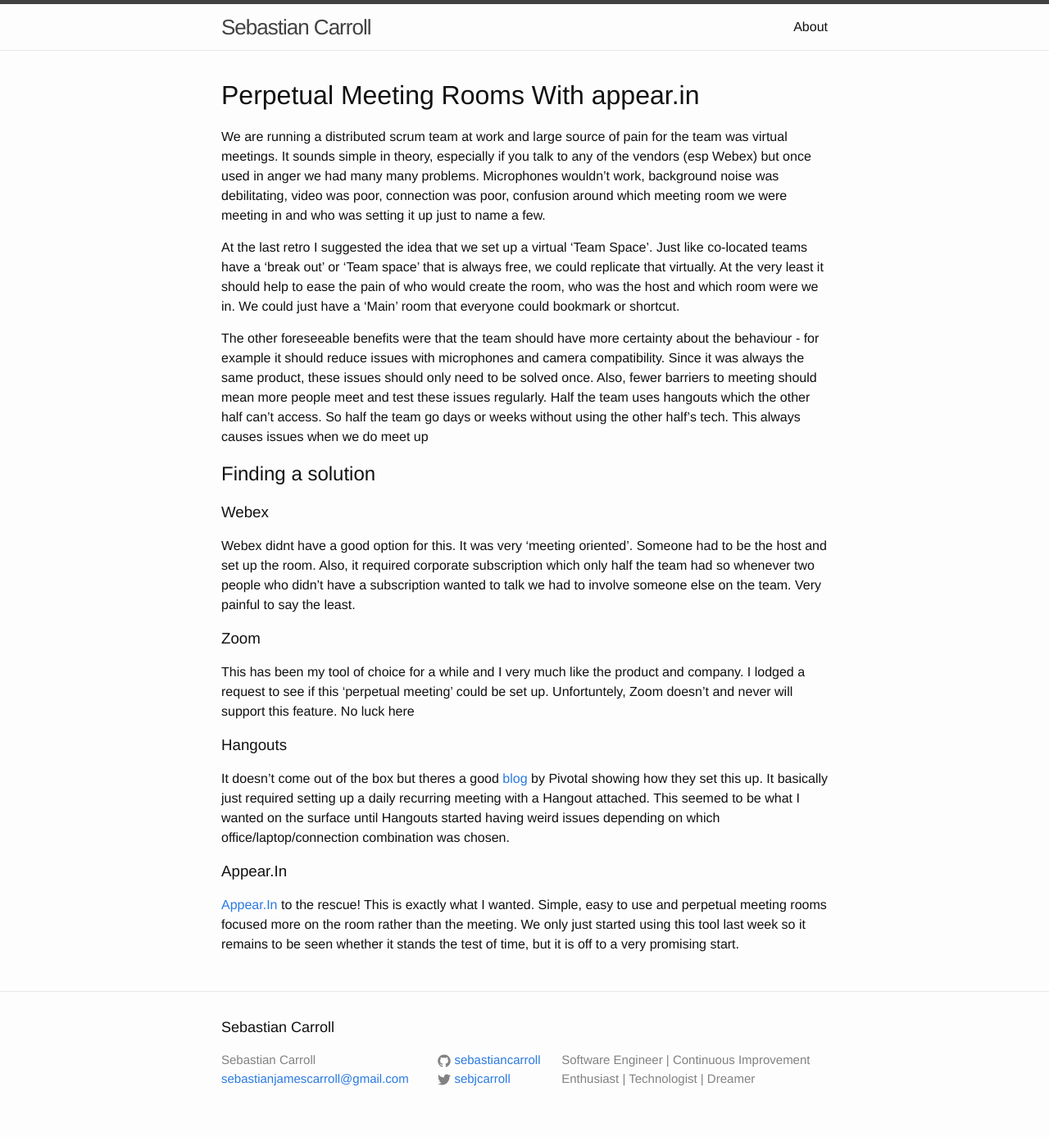
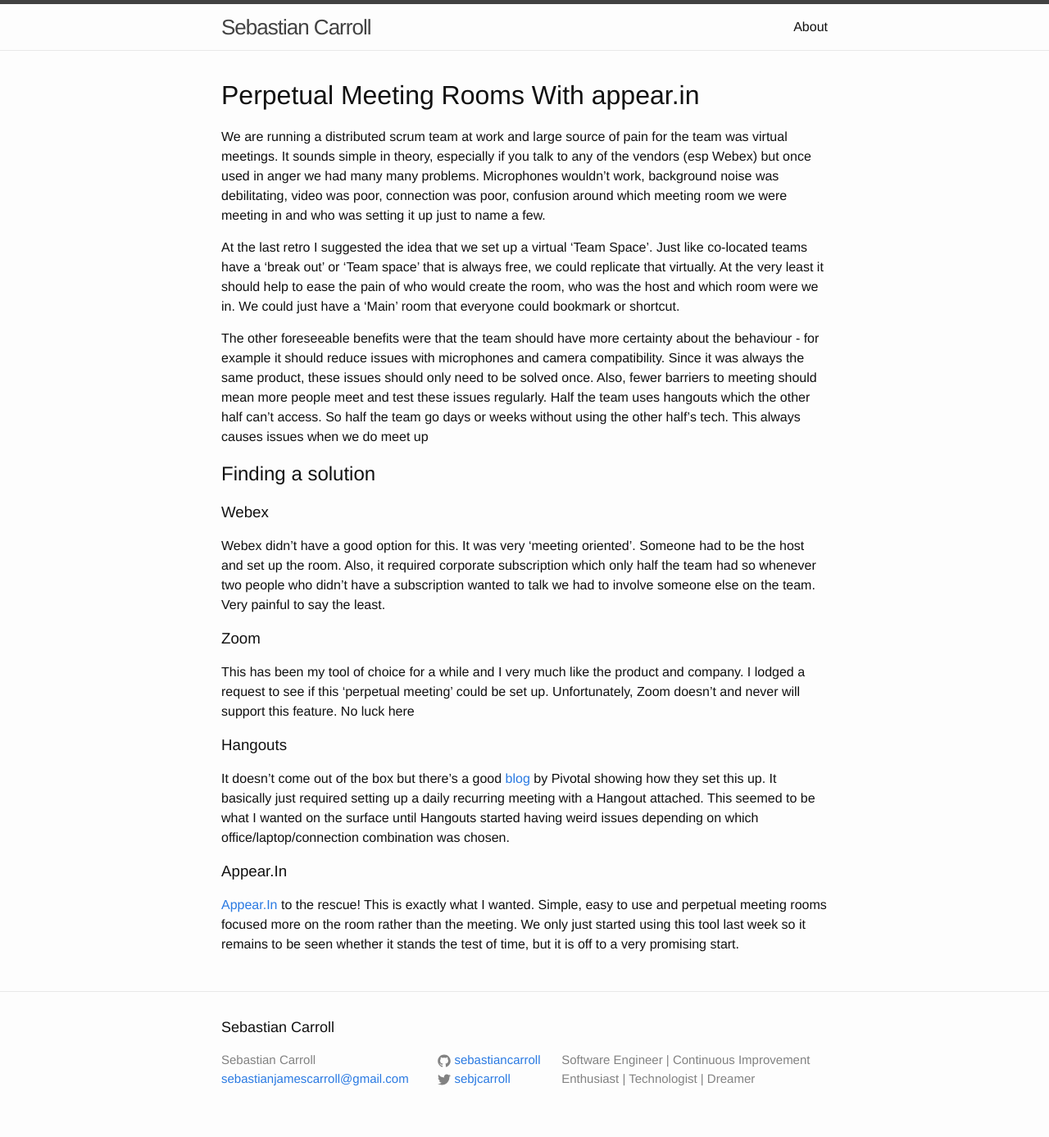
Before and after one commit to SebastianCarroll/sebastiancarroll.github.io, a Jekyll site: the page built from _posts/2017-03-05-perpetual-meeting-rooms-with-appearin.md, in a window 1280 px wide. Shown: the whole page at 82% size. Built offline with Jekyll 4.4.1, drawn with Linux system fonts in a browser that asks for light colours.

Commit message:
Fixed typos

```diff
--- a/_posts/2017-03-05-perpetual-meeting-rooms-with-appearin.md
+++ b/_posts/2017-03-05-perpetual-meeting-rooms-with-appearin.md
@@ -24,16 +24,16 @@ using the other half's tech. This always causes issues when we do meet up
 ## Finding a solution
 
 ### Webex
-Webex didnt have a good option for this. It was very 'meeting oriented'. Someone had to be the host and set up the room.
+Webex didn't have a good option for this. It was very 'meeting oriented'. Someone had to be the host and set up the room.
 Also, it required corporate subscription which only half the team had so whenever two people who didn't have a subscription
 wanted to talk we had to involve someone else on the team. Very painful to say the least.
 
 ### Zoom
 This has been my tool of choice for a while and I very much like the product and company. I lodged a request to see
-if this 'perpetual meeting' could be set up. Unfortuntely, Zoom doesn't and never will support this feature. No luck here
+if this 'perpetual meeting' could be set up. Unfortunately, Zoom doesn't and never will support this feature. No luck here
 
 ### Hangouts
-It doesn't come out of the box but theres a good [blog](https://content.pivotal.io/blog/persistent-google-hangouts-for-distributed-teams)
+It doesn't come out of the box but there's a good [blog](https://content.pivotal.io/blog/persistent-google-hangouts-for-distributed-teams)
 by Pivotal showing how they set this up. It basically just required setting up a daily recurring meeting with a Hangout attached.
 This seemed to be what I wanted on the surface until Hangouts started having weird issues depending on which office/laptop/connection
 combination was chosen.
```
